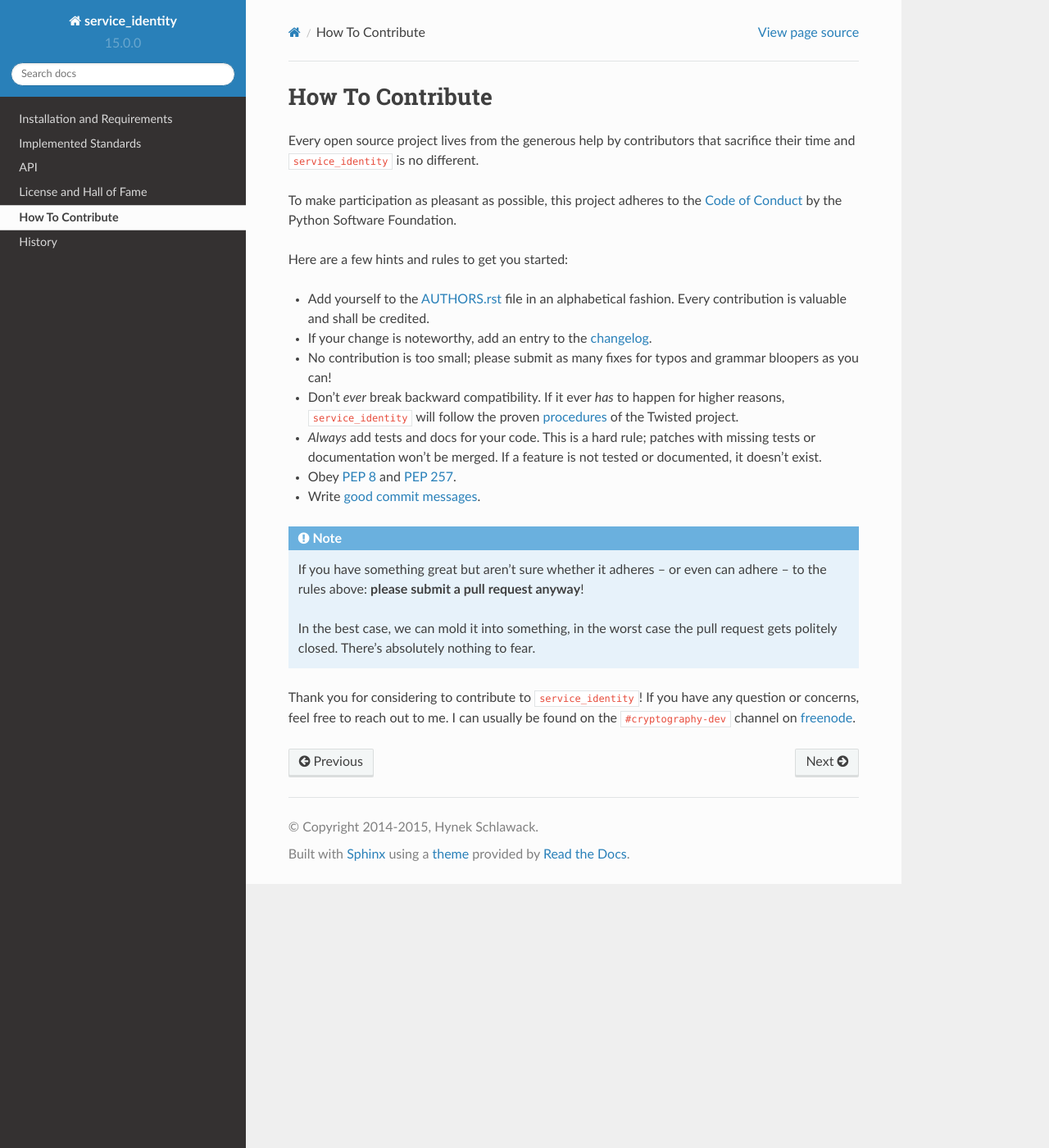
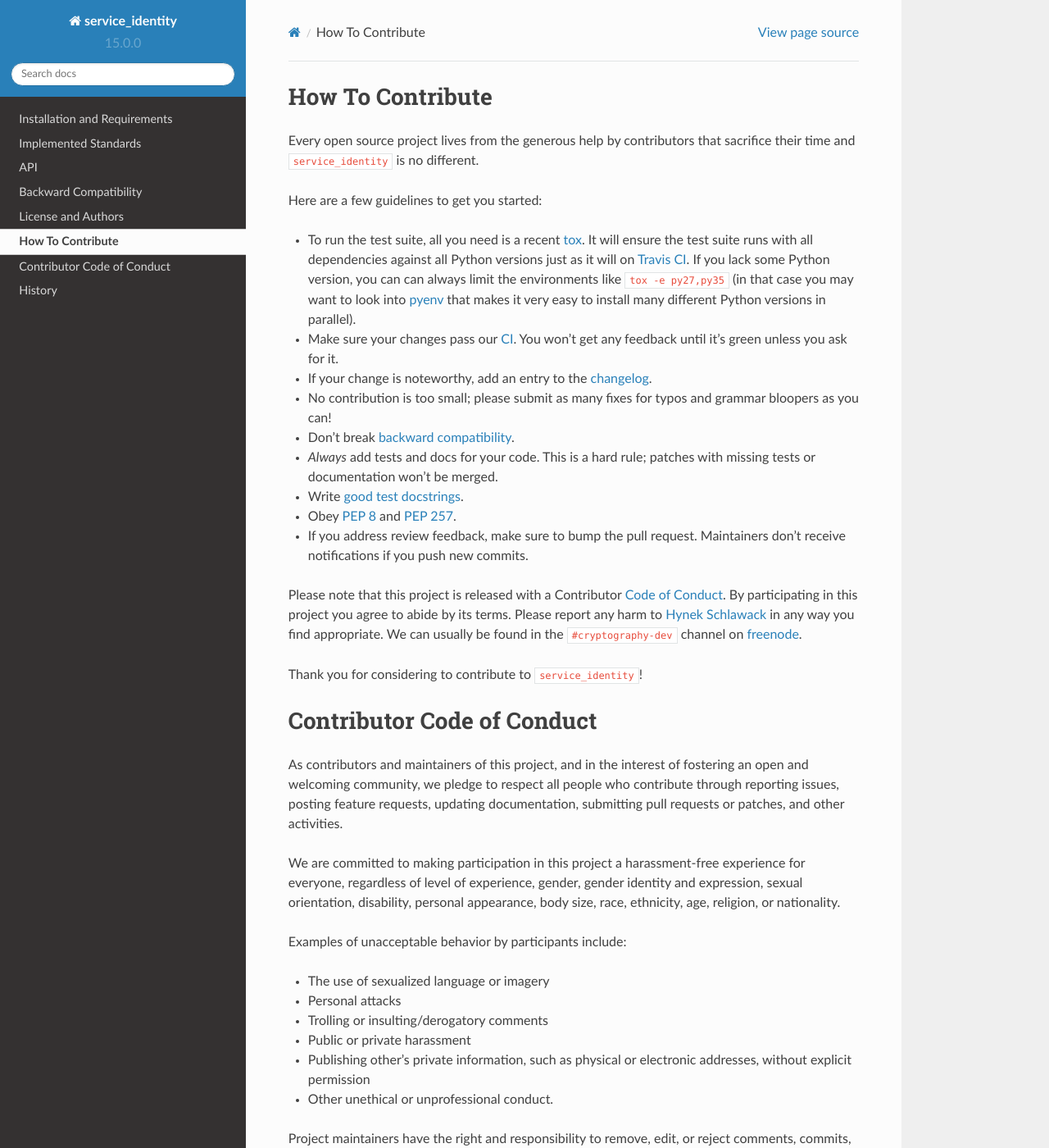
Before and after one commit to pyca/service-identity, a Sphinx documentation site: the page built from docs/contributing.rst, in a window 1280 px wide and 1400 px high. Shown: the whole window at 82% size. Built offline with Sphinx 7.4.7 and the Read the Docs theme 2.0.0, drawn with Linux system fonts in a browser that asks for light colours; some of the changed text lies outside the part shown.

Commit message:
Repo janitoring

```diff
--- /dev/null
+++ b/CODE_OF_CONDUCT.rst
@@ -0,0 +1,25 @@
+Contributor Code of Conduct
+===========================
+
+As contributors and maintainers of this project, and in the interest of fostering an open and welcoming community, we pledge to respect all people who contribute through reporting issues, posting feature requests, updating documentation, submitting pull requests or patches, and other activities.
+
+We are committed to making participation in this project a harassment-free experience for everyone, regardless of level of experience, gender, gender identity and expression, sexual orientation, disability, personal appearance, body size, race, ethnicity, age, religion, or nationality.
+
+Examples of unacceptable behavior by participants include:
+
+* The use of sexualized language or imagery
+* Personal attacks
+* Trolling or insulting/derogatory comments
+* Public or private harassment
+* Publishing other's private information, such as physical or electronic addresses, without explicit permission
+* Other unethical or unprofessional conduct.
+
+Project maintainers have the right and responsibility to remove, edit, or reject comments, commits, code, wiki edits, issues, and other contributions that are not aligned to this Code of Conduct.
+By adopting this Code of Conduct, project maintainers commit themselves to fairly and consistently applying these principles to every aspect of managing this project.
+Project maintainers who do not follow or enforce the Code of Conduct may be permanently removed from the project team.
+
+This code of conduct applies both within project spaces and in public spaces when an individual is representing the project or its community.
+
+Instances of abusive, harassing, or otherwise unacceptable behavior may be reported by opening an issue or contacting one or more of the project maintainers.
+
+This Code of Conduct is adapted from the `Contributor Covenant <http://contributor-covenant.org>`_, version 1.2.0, available at http://contributor-covenant.org/version/1/2/0/.
--- a/CONTRIBUTING.rst
+++ b/CONTRIBUTING.rst
@@ -3,38 +3,40 @@ How To Contribute
 
 Every open source project lives from the generous help by contributors that sacrifice their time and ``service_identity`` is no different.
 
-To make participation as pleasant as possible, this project adheres to the `Code of Conduct`_ by the Python Software Foundation.
+Here are a few guidelines to get you started:
 
-Here are a few hints and rules to get you started:
-
-- Add yourself to the AUTHORS.rst_ file in an alphabetical fashion.
-  Every contribution is valuable and shall be credited.
+- To run the test suite, all you need is a recent tox_.
+  It will ensure the test suite runs with all dependencies against all Python versions just as it will on `Travis CI`_.
+  If you lack some Python version, you can can always limit the environments like ``tox -e py27,py35`` (in that case you may want to look into pyenv_ that makes it very easy to install many different Python versions in parallel).
+- Make sure your changes pass our CI_.
+  You won't get any feedback until it's green unless you ask for it.
 - If your change is noteworthy, add an entry to the changelog_.
 - No contribution is too small; please submit as many fixes for typos and grammar bloopers as you can!
-- Don’t *ever* break backward compatibility.
-  If it ever *has* to happen for higher reasons, ``service_identity`` will follow the proven procedures_ of the Twisted project.
+- Don’t break `backward compatibility`_.
 - *Always* add tests and docs for your code.
   This is a hard rule; patches with missing tests or documentation won’t be merged.
-  If a feature is not tested or documented, it doesn’t exist.
+- Write `good test docstrings`_.
 - Obey `PEP 8`_ and `PEP 257`_.
-- Write `good commit messages`_.
+- If you address review feedback, make sure to bump the pull request.
+  Maintainers don’t receive notifications if you push new commits.
 
-.. note::
-   If you have something great but aren’t sure whether it adheres -- or even can adhere -- to the rules above: **please submit a pull request anyway**!
-
-   In the best case, we can mold it into something, in the worst case the pull request gets politely closed.
-   There’s absolutely nothing to fear.
+Please note that this project is released with a Contributor `Code of Conduct`_.
+By participating in this project you agree to abide by its terms.
+Please report any harm to `Hynek Schlawack <me>`_ in any way you find appropriate.
+We can usually be found in the ``#cryptography-dev`` channel on freenode_.
 
 Thank you for considering to contribute to ``service_identity``!
-If you have any question or concerns, feel free to reach out to me.
-I can usually be found on the ``#cryptography-dev`` channel on freenode_.
 
 
-.. _`PEP 8`: http://legacy.python.org/dev/peps/pep-0008/
-.. _`PEP 257`: http://legacy.python.org/dev/peps/pep-0257/
-.. _`good commit messages`: http://tbaggery.com/2008/04/19/a-note-about-git-commit-messages.html
-.. _`Code of Conduct`: https://www.python.org/psf/codeofconduct/
-.. _changelog: https://github.com/pyca/service_identity/blob/master/docs/changelog.rst
-.. _AUTHORS.rst: https://github.com/pyca/service_identity/blob/master/AUTHORS.rst
-.. _procedures: http://twistedmatrix.com/trac/wiki/CompatibilityPolicy
-.. _`freenode`: http://freenode.net
+.. _me: https://hynek.me/about/
+.. _`PEP 8`: https://www.python.org/dev/peps/pep-0008/
+.. _`PEP 257`: https://www.python.org/dev/peps/pep-0257/
+.. _`good test docstrings`: https://jml.io/pages/test-docstrings.html
+.. _`Code of Conduct`: https://github.com/hynek/service_identity/blob/master/CODE_OF_CONDUCT.rst
+.. _changelog: https://github.com/hynek/service_identity/blob/master/CHANGELOG.rst
+.. _`backward compatibility`: https://service-identity.readthedocs.org/en/latest/backward-compatibility.html
+.. _`tox`: https://testrun.org/tox/
+.. _`Travis CI`: https://travis-ci.org/
+.. _pyenv: https://github.com/yyuu/pyenv
+.. _CI: https://travis-ci.org/pyca/service_identity
+.. _freenode: http://webchat.freenode.net
--- a/README.rst
+++ b/README.rst
@@ -22,5 +22,5 @@ However, ``service_identity`` implements `RFC 6125`_ fully and plans to add othe
 
 .. _Twisted: https://twistedmatrix.com/
 .. _pyOpenSSL: https://pypi.python.org/pypi/pyOpenSSL/
-.. _MITM: http://en.wikipedia.org/wiki/Man-in-the-middle_attack
+.. _MITM: https://en.wikipedia.org/wiki/Man-in-the-middle_attack
 .. _`RFC 6125`: http://www.rfc-editor.org/info/rfc6125
--- a/docs/api.rst
+++ b/docs/api.rst
@@ -7,7 +7,7 @@ API
    The APIs for RFC 6125 verification beyond DNS-IDs (i.e. hostnames) aren't public yet.
    They are in place and used by the documented high-level APIs though.
    Eventually they will become public.
-   If you'd like to play with them and provide feedback have a look at the ``verify_service_identity`` function in the `_common module <https://github.com/pyca/service_identity/blob/master/service_identity/_common.py>`_.
+   If you'd like to play with them and provide feedback have a look at the ``verify_service_identity`` function in the `_common module <https://github.com/pyca/service_identity/blob/master/src/service_identity/_common.py>`_.
 
 
 .. currentmodule:: service_identity.pyopenssl
--- a/docs/contributing.rst
+++ b/docs/contributing.rst
@@ -1,3 +1,5 @@
 .. _contributing:
 
 .. include:: ../CONTRIBUTING.rst
+
+.. include:: ../CODE_OF_CONDUCT.rst
--- a/docs/index.rst
+++ b/docs/index.rst
@@ -24,6 +24,7 @@ Project Information
 .. toctree::
    :maxdepth: 1
 
+   backward-compatibility
    license
    contributing
    changelog
--- a/docs/installation.rst
+++ b/docs/installation.rst
@@ -31,6 +31,6 @@ It will receive bug fix releases if necessary but other than that no further dev
 .. _pyOpenSSL: https://pypi.python.org/pypi/pyOpenSSL/
 .. _pyasn1-modules: https://pypi.python.org/pypi/pyasn1-modules/
 .. _pyasn1: https://pypi.python.org/pypi/pyasn1/
-.. _`internationalized domain names`: http://en.wikipedia.org/wiki/Internationalized_domain_name
+.. _`internationalized domain names`: https://en.wikipedia.org/wiki/Internationalized_domain_name
 .. _idna: https://pypi.python.org/pypi/idna/
 .. _outdated: http://bugs.python.org/issue17305
```
Also changed, not shown: AUTHORS.rst (deleted, +0 -24 lines), CHANGELOG.rst (added, +125 -0 lines), docs/backward-compatibility.rst (added, +11 -0 lines), docs/changelog.rst (+1 -125 lines), docs/license.rst (+11 -5 lines), 1 other file.
